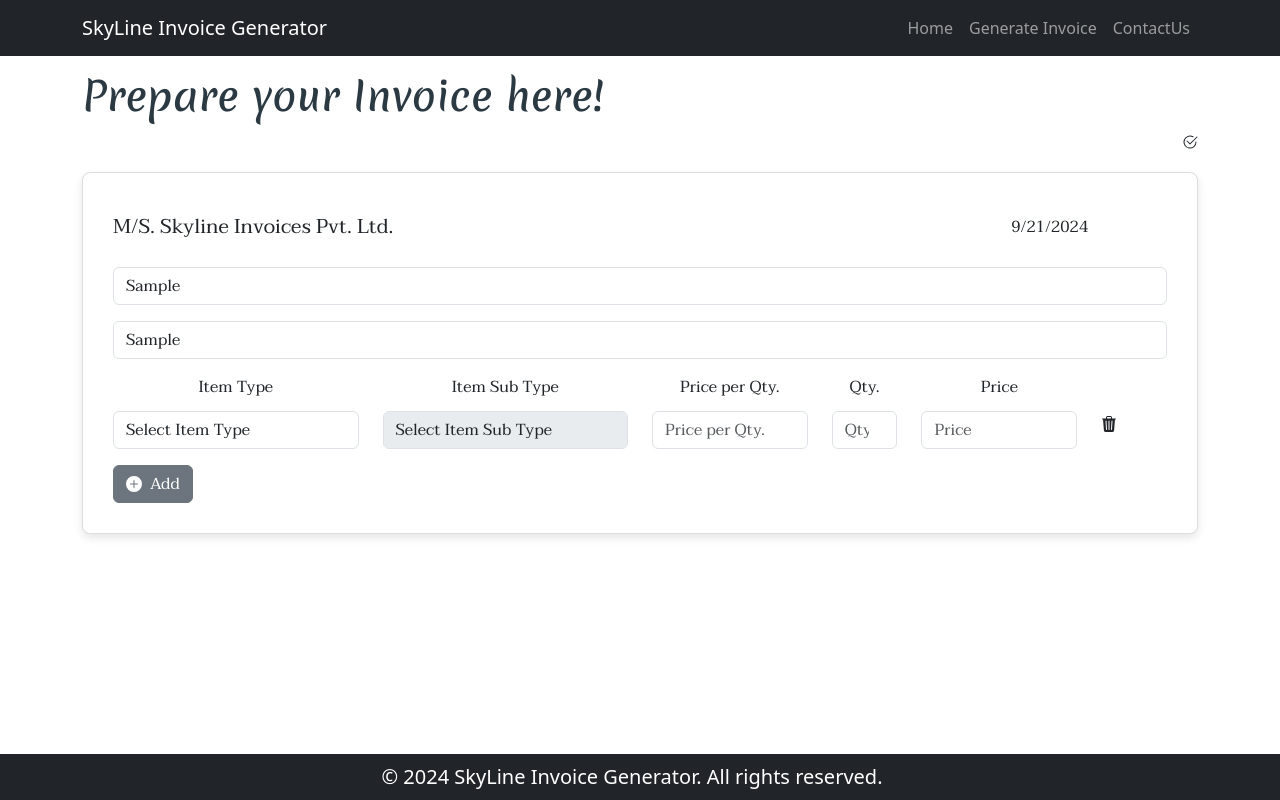
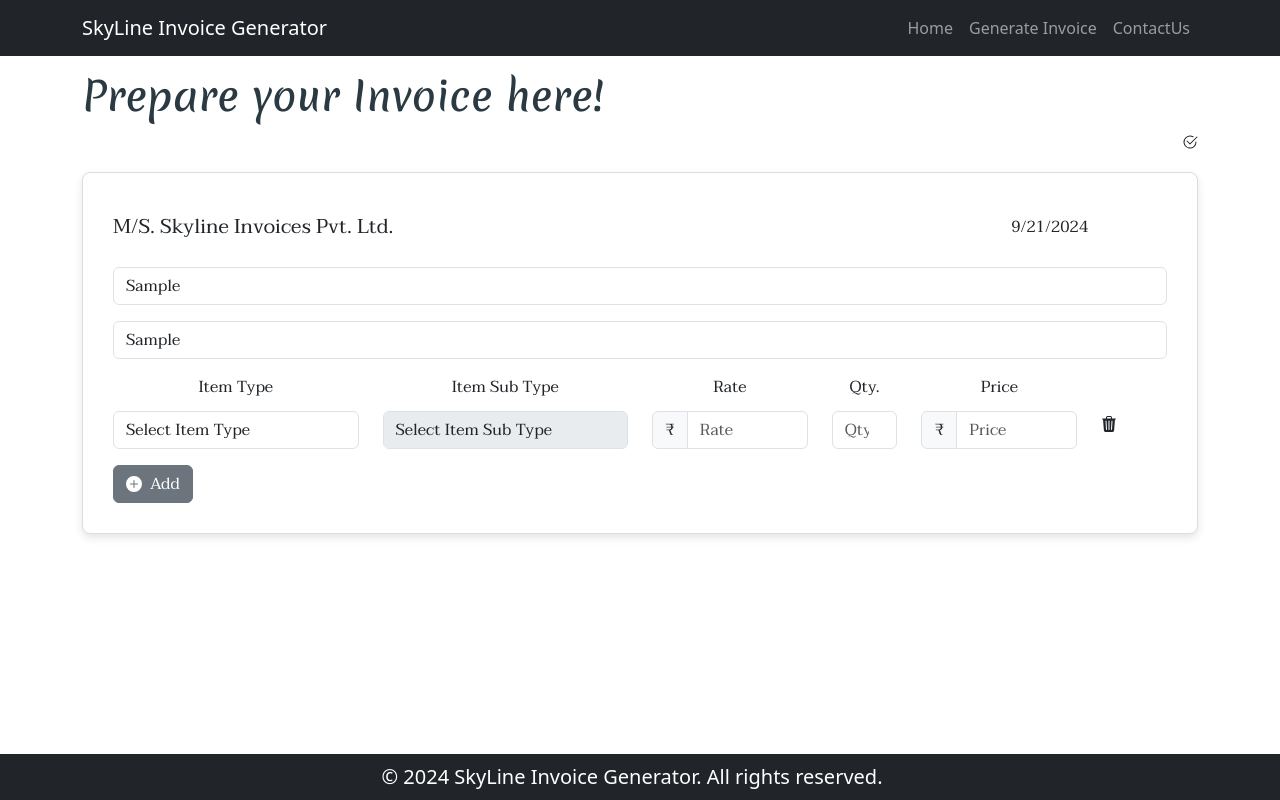
Before and after one commit to singlaHarish/invoice-generator-ui, a React (Create React App) app: page /generate in a window 1280 px wide. Both pictures are taken after typing "Sample", "Sample" into the empty fields and a click on the button "Add". Built offline with nearby package versions, Linux system fonts and the light colour scheme; a web font is replaced by a local one.

Commit message:
Add INR Symbol

```diff
--- a/src/components/GenerateInvoice.tsx
+++ b/src/components/GenerateInvoice.tsx
@@ -100,6 +100,7 @@ const GenerateInvoice = () => {
                     <Col md={12}>
                         <InputGroup>
                             <Form.Control
+                                required
                                 type="text"
                                 placeholder="Enter customer name"
                                 name="customerName"
@@ -115,6 +116,7 @@ const GenerateInvoice = () => {
                     <Col md={12}>
                         <InputGroup>
                             <Form.Control
+                                required
                                 type="text"
                                 placeholder="Enter customer's address"
                                 name="address"
@@ -134,7 +136,7 @@ const GenerateInvoice = () => {
                         <FormLabel>Item Sub Type</FormLabel>
                     </Col>
                     <Col md={2}>
-                        <FormLabel>Price per Qty.</FormLabel>
+                        <FormLabel>Rate</FormLabel>
                     </Col>
                     <Col md={1}>
                         <FormLabel>Qty.</FormLabel>
@@ -183,16 +185,17 @@ const GenerateInvoice = () => {
                             </Form.Group>
                         </Col>
                         <Col md={2}>
-                            <FormGroup controlId={`pricePerQty-${index}`}>
+                            <InputGroup>
+                                <InputGroup.Text id="INR-symbol">₹</InputGroup.Text>
                                 <FormControl
                                     type="number"
                                     name="ratePerItem"
                                     value={memoItem.ratePerItem}
                                     onChange={(e) => handleInputChange(index, e)}
-                                    placeholder="Price per Qty."
+                                    placeholder="Rate"
                                     disabled={!isInvoiceEditable}
                                 />
-                            </FormGroup>
+                            </InputGroup>
                         </Col>
                         <Col md={1}>
                             <FormGroup controlId={`quantity-${index}`}>
@@ -207,7 +210,8 @@ const GenerateInvoice = () => {
                             </FormGroup>
                         </Col>
                         <Col md={2}>
-                            <FormGroup controlId={`price-${index}`}>
+                            <InputGroup>
+                                <InputGroup.Text id="INR-symbol">₹</InputGroup.Text>
                                 <FormControl
                                     type="text"
                                     name="price"
@@ -216,7 +220,7 @@ const GenerateInvoice = () => {
                                     placeholder="Price"
                                     disabled={!isInvoiceEditable}
                                 />
-                            </FormGroup>
+                            </InputGroup>
                         </Col>
                         {isInvoiceEditable && <Col md={1}>
                             <BsFillTrash3Fill onClick={() => handleRemoveItem(index)} />
```
